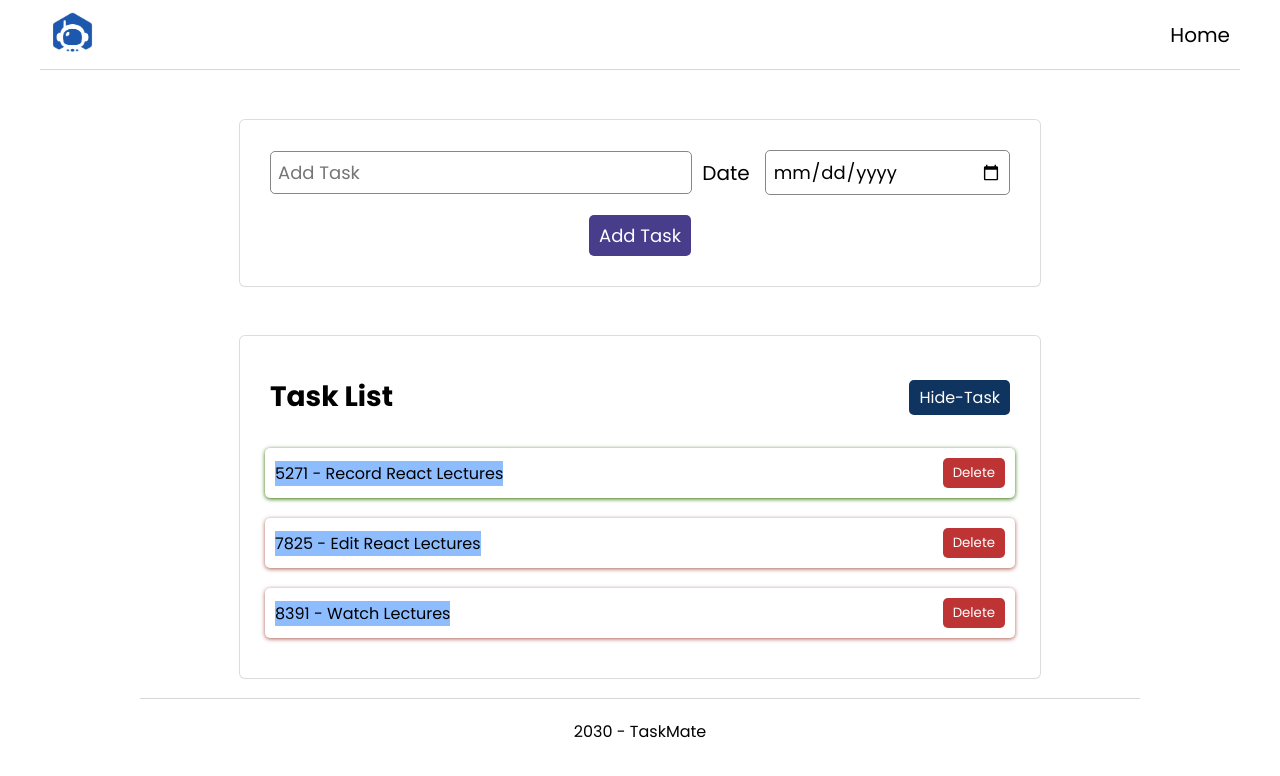
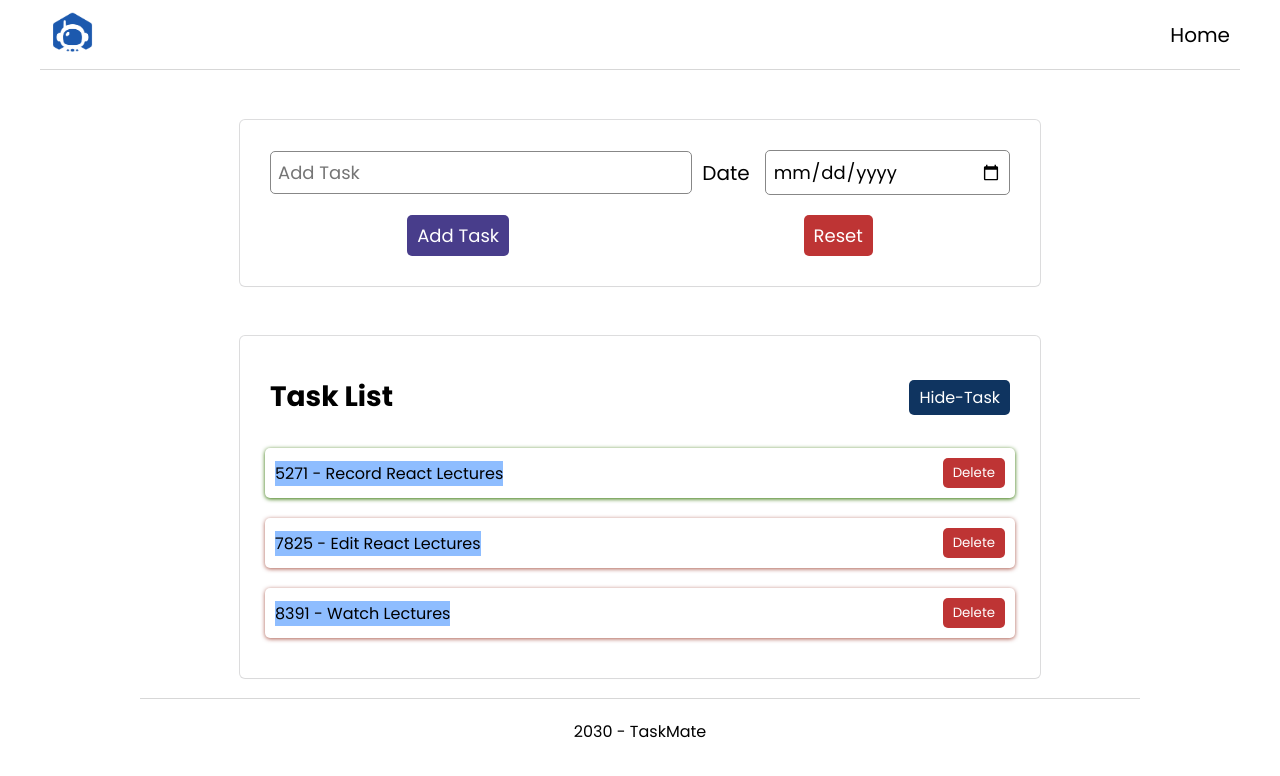
Before and after one commit to Priyanshuu7/ReactTodoList, a React (Vite) app: page / in a window 1280 px wide. Shown: the top 776 px of the page. Built offline with nearby package versions, Linux system fonts and the light colour scheme.

Commit message:
Add reset button in form

```diff
--- a/src/components/AddTask.css
+++ b/src/components/AddTask.css
@@ -45,3 +45,13 @@
   padding: 7px 10px;
   margin: 10px;
 }
+.addtask span.delete {
+  border: 0px;
+  border-radius: 5px;
+  background-color: #be3434;
+  color: #ffffff;
+  font-size: 18px;
+  padding: 7px 10px;
+  margin: 10px;
+  cursor: pointer;
+}
--- a/src/components/AddTask.jsx
+++ b/src/components/AddTask.jsx
@@ -6,6 +6,11 @@ export const AddTask = () => {
   const handleAddTask = (event) => {
     setTask(event.target.value);
   };
+
+  const handleReset = () => {
+    setTask("");
+  };
+
   return (
     <section className="addtask">
       <form>
@@ -15,10 +20,15 @@ export const AddTask = () => {
           id="task"
           required
           placeholder="Add Task"
+          autoComplete="off"
+          value={task}
         />
         <label htmlFor="date">Date</label>
         <input type="date" id="date" required />
         <button type="submit">Add Task</button>
+        <span onClick={handleReset} className="delete">
+          Reset
+        </span>
       </form>
       <p>{task}</p>
     </section>
```
